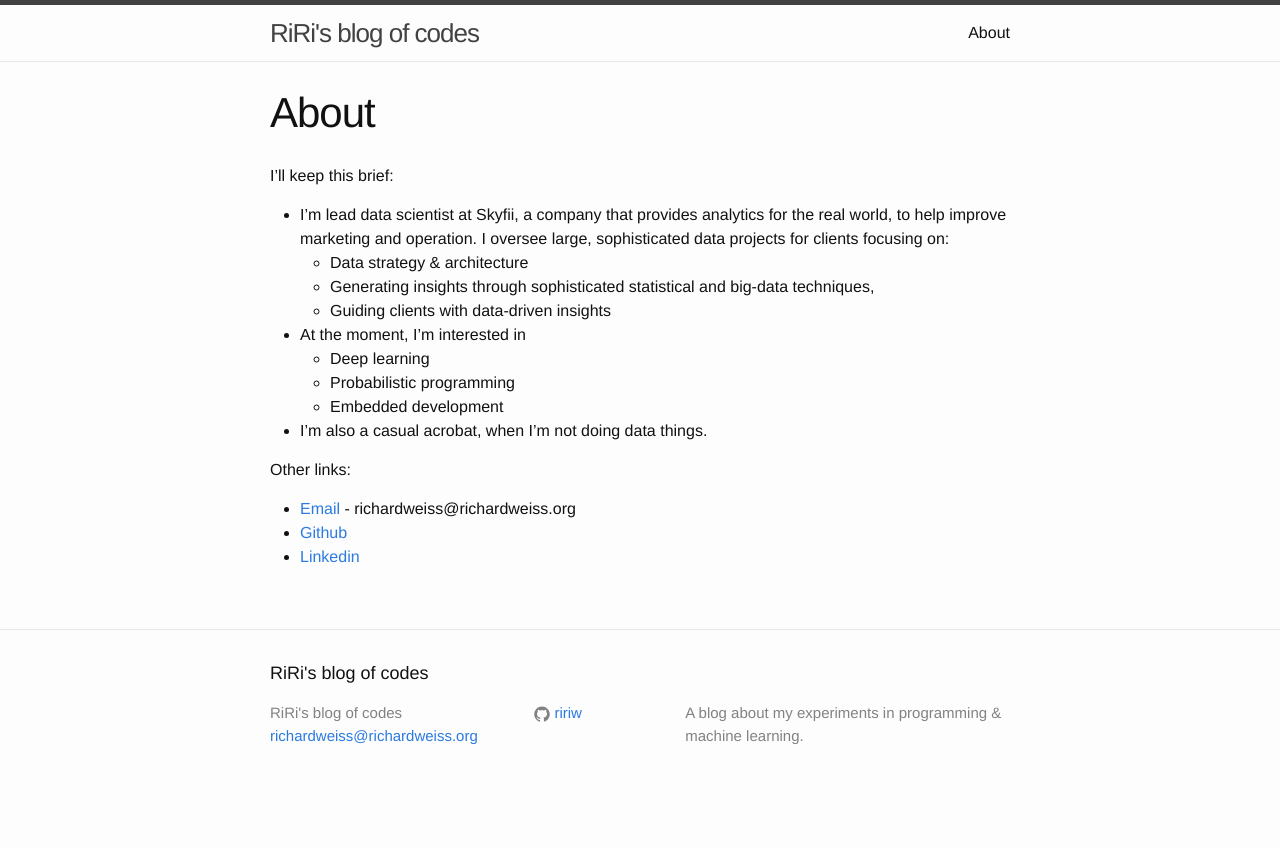
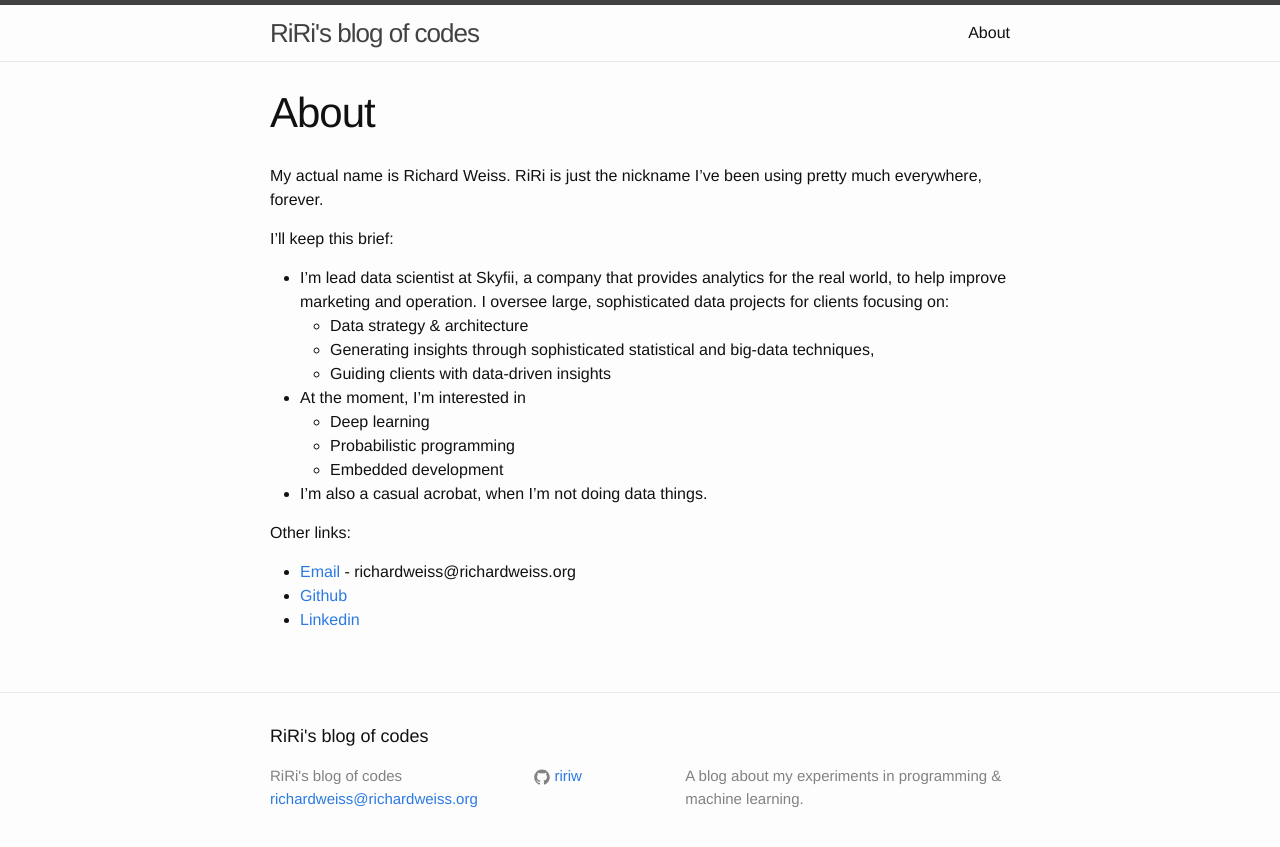
Before and after one commit to ririw/ririw.github.io, a Jekyll site: the page built from about.md, in a window 1280 px wide. Shown: the top 847 px of the page. Built offline with Jekyll 4.4.1, drawn with Linux system fonts in a browser that asks for light colours.

Commit message:
added name

```diff
--- a/about.md
+++ b/about.md
@@ -3,6 +3,8 @@ layout: page
 title: About
 permalink: /about/
 ---
+
+My actual name is Richard Weiss. RiRi is just the nickname I've been using pretty much everywhere, forever.
 
 I'll keep this brief:
 
```
